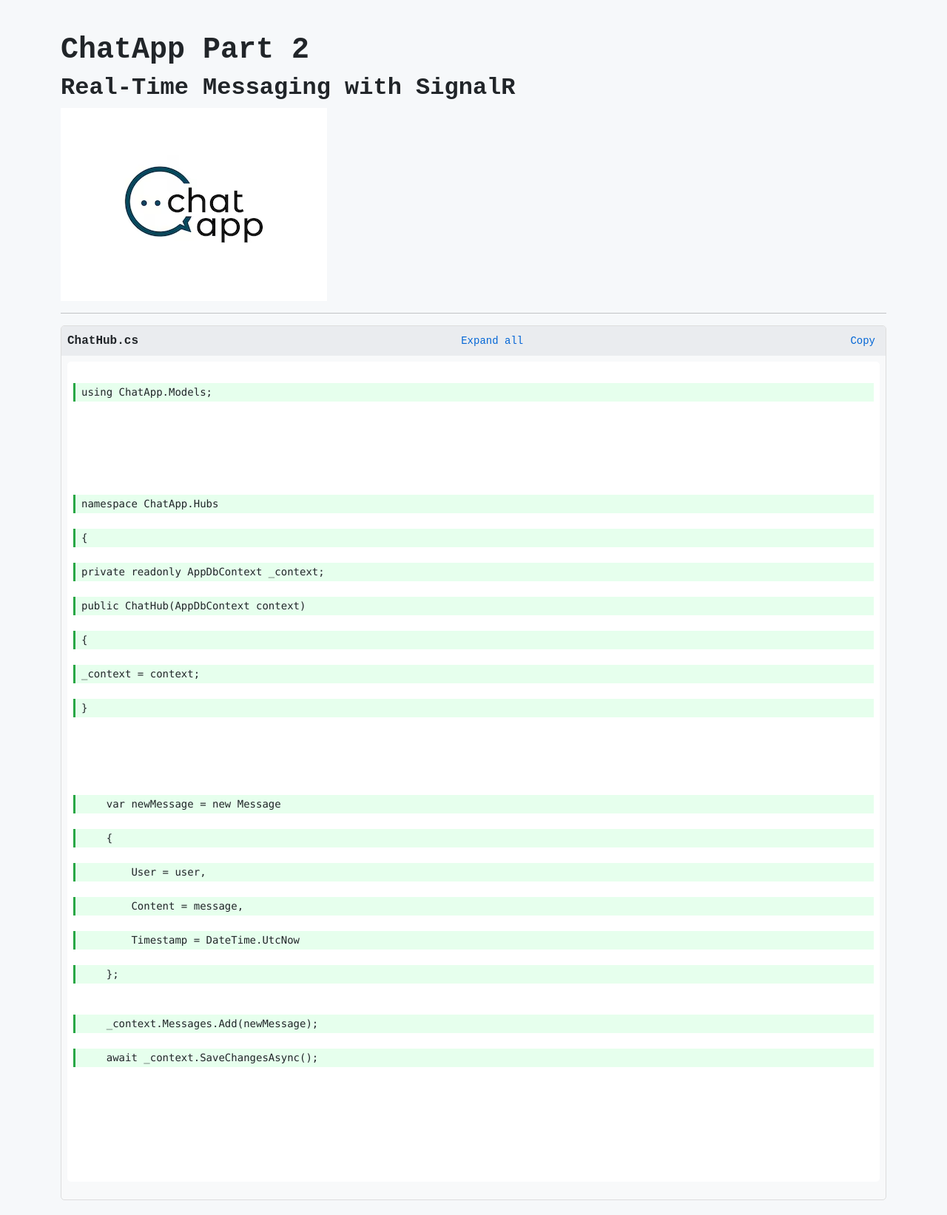
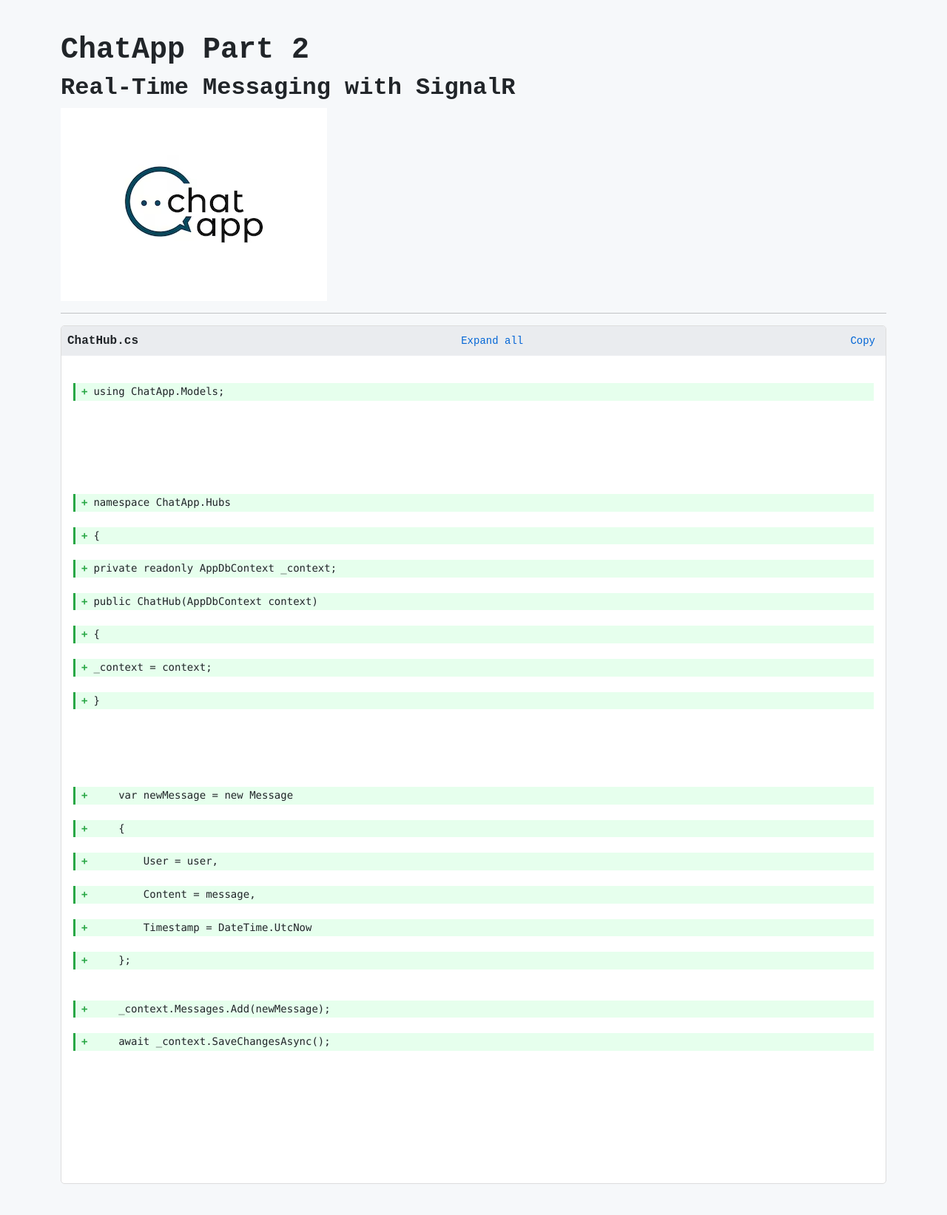
Before and after one commit to JWalshe86/ChatApp, a Jekyll site: the page built from docs/ChatAppPartTwo.md, in a window 1280 px wide. Shown: the whole page at 74% size. Built offline with Jekyll 4.4.1, drawn with Linux system fonts in a browser that asks for light colours; after the commit the page ends 1621 px from its top, so only the background shows below that.

Commit message:
Update custom.css

```diff
--- a/docs/assets/css/custom.css
+++ b/docs/assets/css/custom.css
@@ -1,49 +1,15 @@
-  body {
-            font-family: monospace;
-            background-color: #f6f8fa;
-            padding: 20px;
-        }
-        .diff-container {
-            border: 1px solid #ddd;
-            border-radius: 6px;
-            background: white;
-            overflow: hidden;
-        }
-        .diff-header {
-            background: #f1f8ff;
-            padding: 10px;
-            font-weight: bold;
-        }
-        .diff-table {
-            width: 100%;
-            border-collapse: collapse;
-        }
-        .diff-table td {
-            padding: 5px;
-        }
-        .line-num {
-            width: 40px;
-            text-align: right;
-            background: #eee;
-            color: #666;
-        }
-        .added {
-            background: #e6ffed;
-            color: #22863a;
-        }
-        .removed {
-            background: #ffeef0;
-            color: #b31d28;
-        }
-        .unchanged {
-            background: #f6f8fa;
-        }
+body {
+    font-family: monospace;
+    background-color: #f6f8fa;
+    padding: 20px;
+}
+
 .code-block {
     border: 1px solid #ddd;
     border-radius: 5px;
     overflow: hidden;
     font-family: monospace;
-    background: #f8f9fa;
+    background: #ffffff;
 }
 
 .code-header {
@@ -77,9 +43,18 @@
 
 .added-line {
     background: #e6ffed; /* Light green for added lines */
-    display: block;
+    display: flex;
+    align-items: center;
     padding: 2px 8px;
     border-left: 3px solid #28a745;
+    line-height: 1.4; /* Reduced line height to match GitHub */
+}
+
+.added-line::before {
+    content: "+";
+    color: #28a745;
+    margin-right: 8px;
+    font-weight: bold;
 }
 
 .original-code {
@@ -87,6 +62,7 @@
     display: block;
     padding: 2px 8px;
     border-left: 3px solid #ddd;
+    line-height: 1.4; /* Reduce line height */
 }
 
 .hidden {
```
